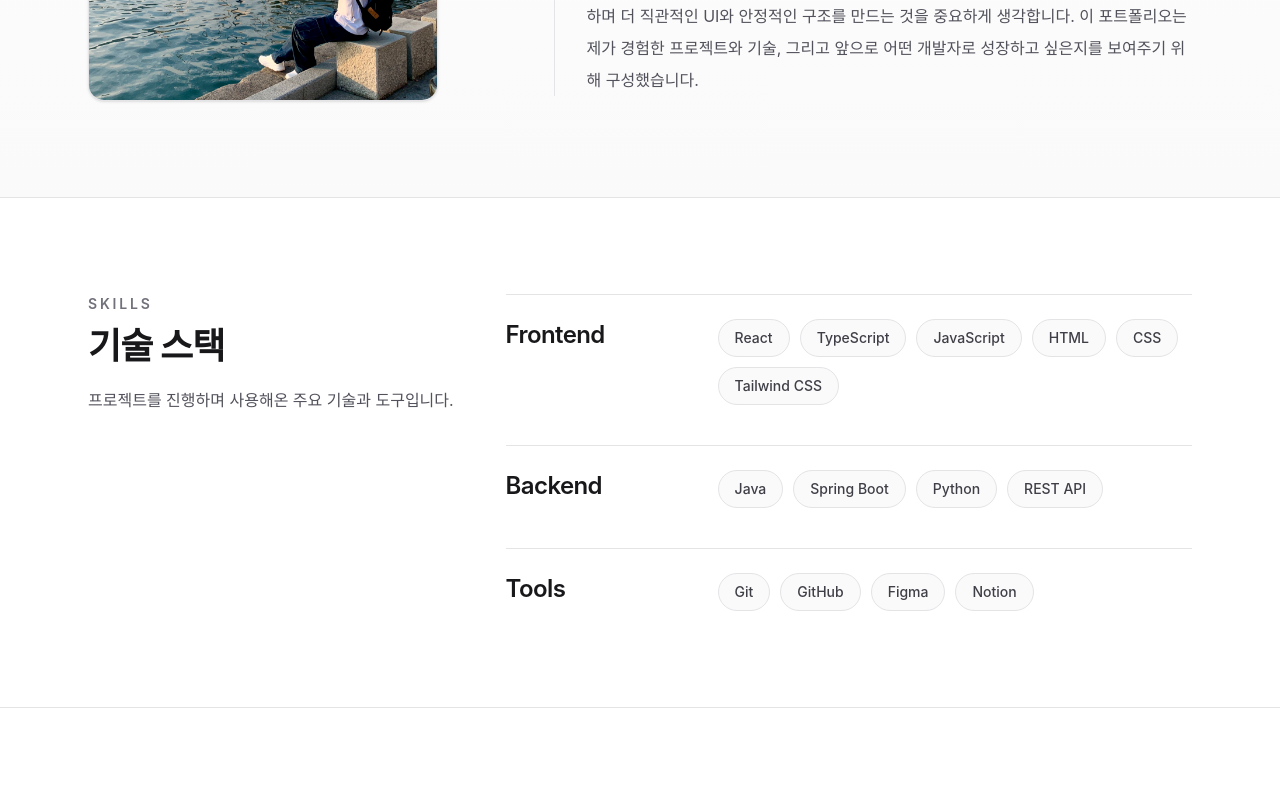
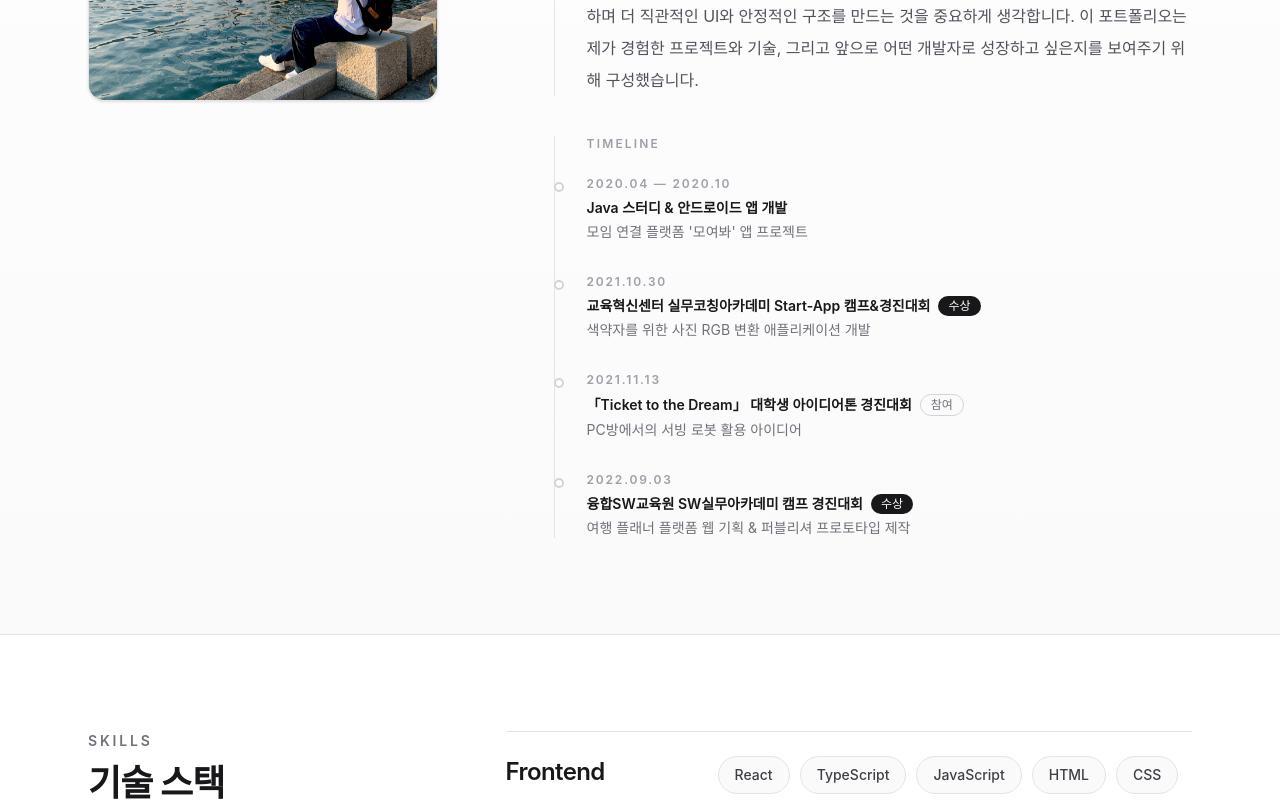
Before and after one commit to pic-pick/Portfolio, a React (Vite) app: page / in a window 1280 px wide. Shown: the part 1500-2301 px from the top of the page. Built offline with nearby package versions, Linux system fonts and the light colour scheme.

Commit message:
리뷰 프로젝트 데모 배포링크 추가, about 수정

```diff
--- a/src/components/About.tsx
+++ b/src/components/About.tsx
@@ -73,6 +73,48 @@ function About() {
                             단순히 화면을 만드는 것에 그치지 않고, 사용자가 어떤 흐름으로 서비스를 이용하는지 고민하며 더 직관적인 UI와 안정적인 구조를 만드는 것을 중요하게 생각합니다. 이 포트폴리오는 제가 경험한 프로젝트와 기술, 그리고 앞으로 어떤 개발자로 성장하고 싶은지를 보여주기 위해 구성했습니다.
                         </p>
                     </div>
+
+                    <div className="border-l border-zinc-200 pl-5 sm:pl-8">
+                        <p className="text-xs font-semibold uppercase tracking-[0.18em] text-zinc-400">Timeline</p>
+                        <div className="mt-6 space-y-8">
+                            <div className="relative">
+                                <span className="absolute -left-[25px] top-1.5 h-2.5 w-2.5 rounded-full border-2 border-zinc-300 bg-white sm:-left-[33px]"></span>
+                                <p className="text-xs font-semibold uppercase tracking-[0.15em] text-zinc-400">2020.04 — 2020.10</p>
+                                <h4 className="mt-1.5 text-sm font-semibold text-zinc-900">Java 스터디 & 안드로이드 앱 개발</h4>
+                                <p className="mt-1 text-sm text-zinc-500">모임 연결 플랫폼 '모여봐' 앱 프로젝트</p>
+                            </div>
+
+                            <div className="relative">
+                                <span className="absolute -left-[25px] top-1.5 h-2.5 w-2.5 rounded-full border-2 border-zinc-300 bg-white sm:-left-[33px]"></span>
+                                <p className="text-xs font-semibold uppercase tracking-[0.15em] text-zinc-400">2021.10.30</p>
+                                <div className="mt-1.5 flex flex-wrap items-center gap-2">
+                                    <h4 className="text-sm font-semibold text-zinc-900">교육혁신센터 실무코칭아카데미 Start-App 캠프&경진대회</h4>
+                                    <span className="rounded-full bg-zinc-900 px-2.5 py-0.5 text-xs font-medium text-white">수상</span>
+                                </div>
+                                <p className="mt-1 text-sm text-zinc-500">색약자를 위한 사진 RGB 변환 애플리케이션 개발</p>
+                            </div>
+
+                            <div className="relative">
+                                <span className="absolute -left-[25px] top-1.5 h-2.5 w-2.5 rounded-full border-2 border-zinc-300 bg-white sm:-left-[33px]"></span>
+                                <p className="text-xs font-semibold uppercase tracking-[0.15em] text-zinc-400">2021.11.13</p>
+                                <div className="mt-1.5 flex flex-wrap items-center gap-2">
+                                    <h4 className="text-sm font-semibold text-zinc-900">「Ticket to the Dream」 대학생 아이디어톤 경진대회</h4>
+                                    <span className="rounded-full border border-zinc-300 px-2.5 py-0.5 text-xs font-medium text-zinc-500">참여</span>
+                                </div>
+                                <p className="mt-1 text-sm text-zinc-500">PC방에서의 서빙 로봇 활용 아이디어</p>
+                            </div>
+
+                            <div className="relative">
+                                <span className="absolute -left-[25px] top-1.5 h-2.5 w-2.5 rounded-full border-2 border-zinc-300 bg-white sm:-left-[33px]"></span>
+                                <p className="text-xs font-semibold uppercase tracking-[0.15em] text-zinc-400">2022.09.03</p>
+                                <div className="mt-1.5 flex flex-wrap items-center gap-2">
+                                    <h4 className="text-sm font-semibold text-zinc-900">융합SW교육원 SW실무아카데미 캠프 경진대회</h4>
+                                    <span className="rounded-full bg-zinc-900 px-2.5 py-0.5 text-xs font-medium text-white">수상</span>
+                                </div>
+                                <p className="mt-1 text-sm text-zinc-500">여행 플래너 플랫폼 웹 기획 & 퍼블리셔 프로토타입 제작</p>
+                            </div>
+                        </div>
+                    </div>
                 </div>
             </div>
         </section>
--- a/src/components/Projects.tsx
+++ b/src/components/Projects.tsx
@@ -93,17 +93,26 @@ function ReviewDetail({ selectedProject }: { selectedProject: SelectedProject })
 
                 <section className="border-t border-zinc-200 pt-6">
                     <p className="text-sm font-semibold uppercase tracking-[0.2em] text-zinc-400">What I Built</p>
-                    <div className="mt-5 grid gap-4 sm:grid-cols-2">
+                    <div className="mt-4 rounded-2xl border border-zinc-200 bg-zinc-50 px-5 py-4">
+                        <p className="text-xs font-semibold uppercase tracking-[0.15em] text-zinc-400">담당 파트</p>
+                        <p className="mt-2 text-sm font-semibold text-zinc-900">마이페이지 전체 프론트엔드 개발</p>
+                        <div className="mt-3 flex flex-wrap gap-2">
+                            {['주문·배송 관리', '찜 메뉴', '장바구니', '구매', '작성 후기 조회·수정·삭제', '고객센터'].map((item) => (
+                                <span key={item} className="rounded-full border border-zinc-200 bg-white px-3 py-1 text-xs font-medium text-zinc-700">{item}</span>
+                            ))}
+                        </div>
+                    </div>
+                    <div className="mt-4 grid gap-4 sm:grid-cols-2">
                         <div className="rounded-2xl bg-zinc-50 p-5">
-                            <h5 className="text-lg font-semibold text-zinc-900">마이페이지 전체 UI 설계 및 구현</h5>
+                            <h5 className="text-lg font-semibold text-zinc-900">마이페이지 UI 설계 및 구현</h5>
                             <p className="mt-3 text-sm leading-7 text-zinc-600">
-                                React 기반으로 마이페이지 전반의 화면을 구성했습니다. 회원 정보 확인, 주문 관련 정보, 활동 내역처럼 사용자가 자신의 상태를 한눈에 확인할 수 있도록 레이아웃을 나누고, 화면 흐름이 복잡해지지 않도록 정보 구조와 UI 배치를 정리했습니다.
+                                주문·배송 관리, 찜 메뉴, 장바구니, 구매 내역, 작성 후기(조회·수정·삭제), 고객센터까지 마이페이지 전 영역의 화면을 React로 구현했습니다. 사용자가 자신의 상태를 한눈에 파악할 수 있도록 정보 구조와 UI 배치를 정리했습니다.
                             </p>
                         </div>
                         <div className="rounded-2xl bg-zinc-50 p-5">
                             <h5 className="text-lg font-semibold text-zinc-900">API 연동을 고려한 화면 상태 구성</h5>
                             <p className="mt-3 text-sm leading-7 text-zinc-600">
-                                백엔드에서 제공하는 회원 및 마이페이지 관련 API와 연결되는 것을 전제로 화면을 개발했습니다. 데이터 로딩 전후 상태, 사용자 정보 표시, 목록형 데이터 렌더링 등을 고려해 컴포넌트를 구성했고, 실제 서비스 화면처럼 자연스럽게 정보가 이어지도록 UI 흐름을 맞췄습니다.
+                                백엔드에서 제공하는 마이페이지 관련 API와 연결되는 것을 전제로 화면을 개발했습니다. 데이터 로딩 전후 상태, 목록형 데이터 렌더링 등을 고려해 컴포넌트를 구성했고, 실제 서비스 화면처럼 자연스럽게 정보가 이어지도록 UI 흐름을 맞췄습니다.
                             </p>
                         </div>
                         <div className="rounded-2xl bg-zinc-50 p-5">
--- a/src/data/projects.ts
+++ b/src/data/projects.ts
@@ -13,7 +13,8 @@ export const projects: ProjectItem[] = [
         description:
             '사용자의 피부 타입을 기반으로 맞춤 화장품을 추천하는 리뷰 중심 쇼핑몰 프로젝트입니다. 로그인/회원관리, 마이페이지, 리뷰 등을 작업한 팀 프로젝트입니다.',
         stack: ['React', 'JavaScript', 'Spring Boot', 'REST API', 'Git'],
-        githubUrl: 'https://github.com/pic-pick/Re_View',
+        githubUrl: 'https://github.com/VenyVince/Re_View',
+        liveUrl: 'https://re-view-9z8n.vercel.app/',
         demoUrl: 'https://www.youtube.com/embed/BPjU2JVhdm4',
         image: reviewImg,
         detailType: 'review-detail',
```
Also changed, not shown: src/components/ProjectCard.tsx (+20 -12 lines).
